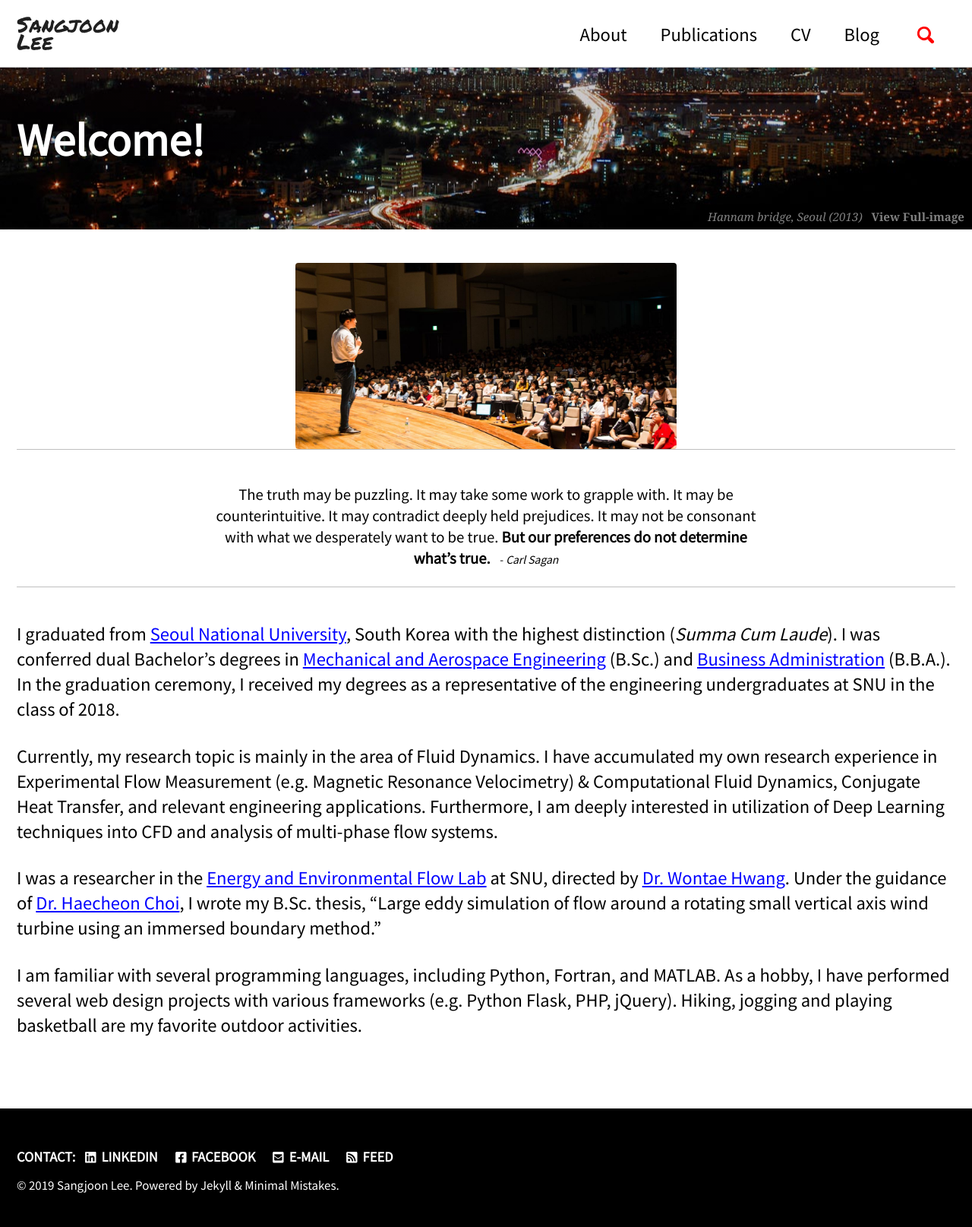
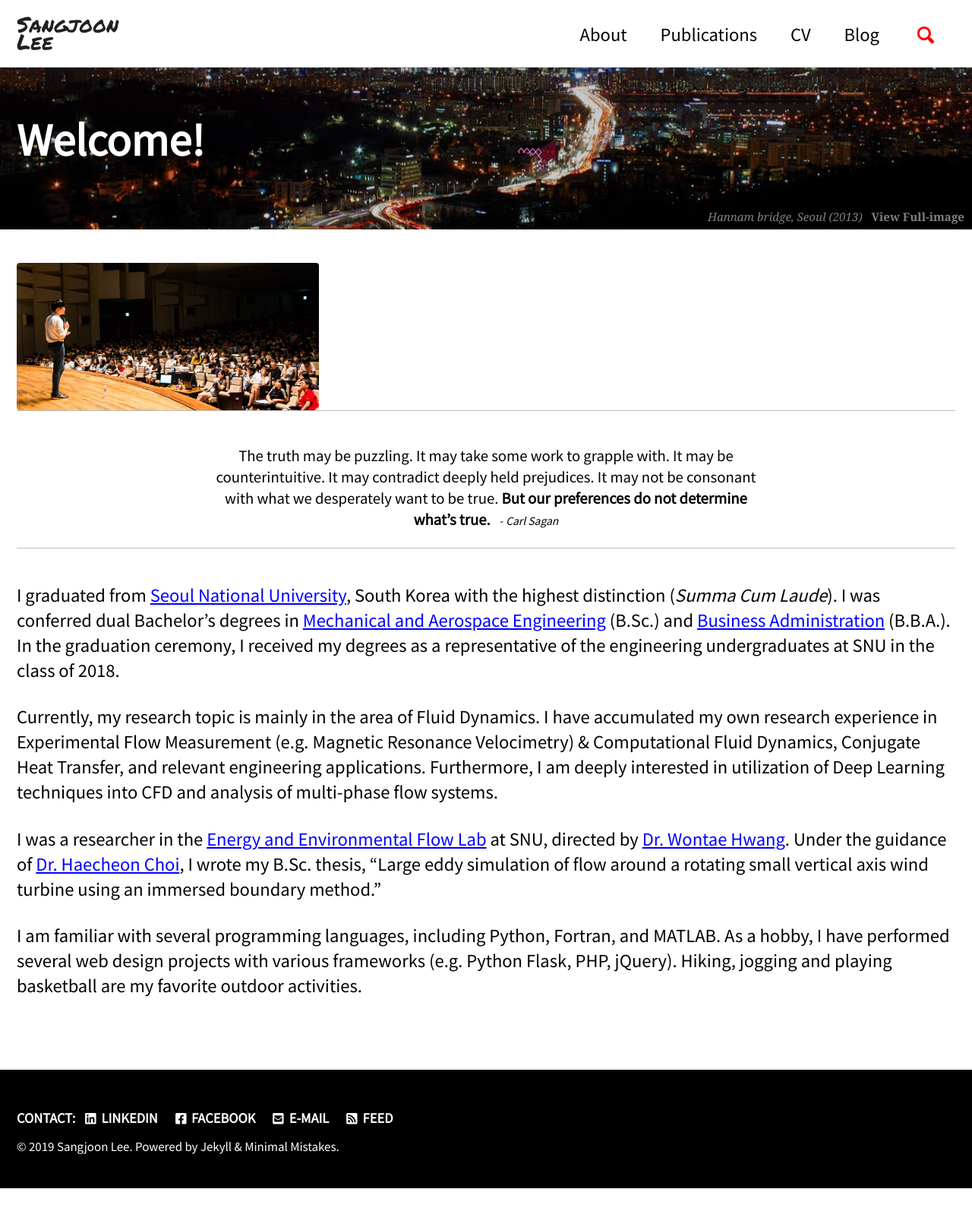
Before and after one commit to jun9303/jun9303.github.io, a Jekyll site: the page built from index.md, in a window 1280 px wide. Shown: the whole page at 76% size. Built offline with Jekyll 4.4.1, drawn with Linux system fonts in a browser that asks for light colours; cached includes are drawn as plain includes; nearby versions of some CDN libraries; after the commit the page ends 1564 px from its top, so only the background shows below that.

Commit message:
Signed-off-by: SJ <jun9303@gmail.com>

```diff
--- a/index.md
+++ b/index.md
@@ -11,7 +11,7 @@ row1_welcome:
   - image_path: assets/images/welcome_1.jpg
 ---
 
-{%  include feature_row id="row1_welcome" type="center" %}
+{%  include feature_row id="row1_welcome" %}
 
 {% include feature_row id="intro" type="center" %}
 
```
